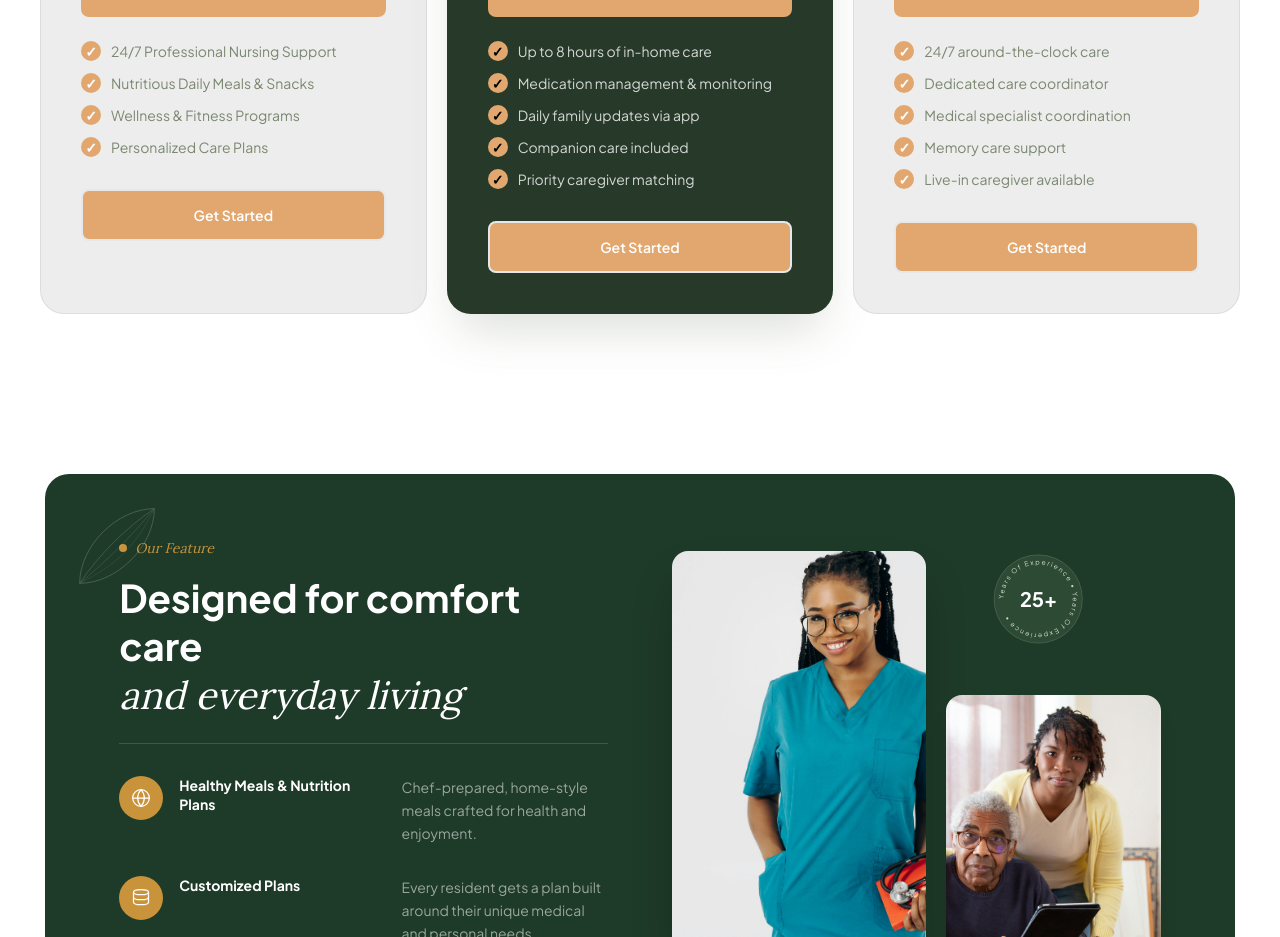
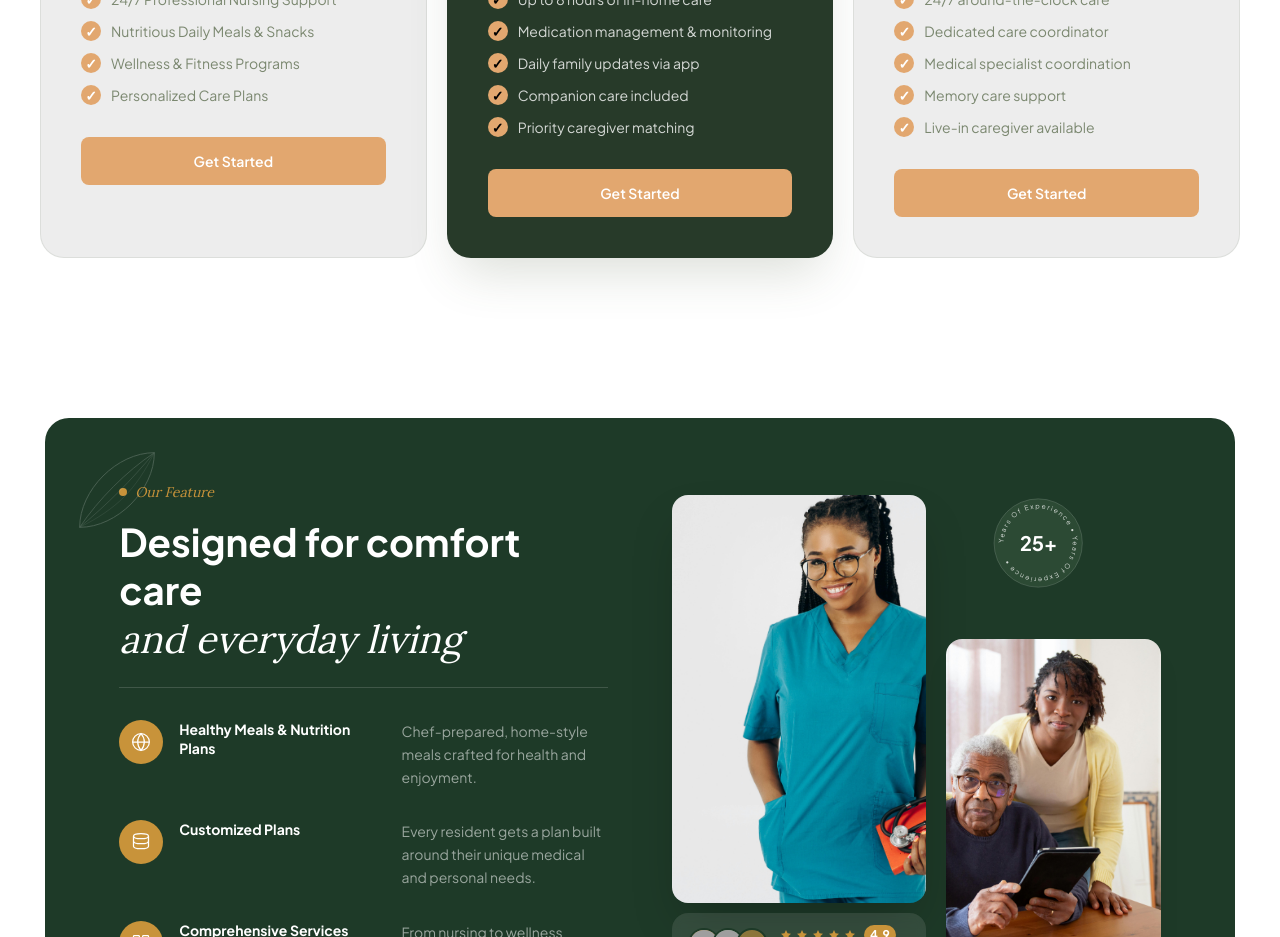
Before and after one commit to minibot47/Royalmedicare, a Next.js app: page / in a window 1280 px wide. Shown: the part 7100-8037 px from the top of the page. Built offline with nearby package versions, Linux system fonts and the light colour scheme; grey boxes are pictures that could not be loaded.

Commit message:
Refactor button class in Plans component for improved styling consistency and update CTA box image.

```diff
--- a/app/components/Plans.tsx
+++ b/app/components/Plans.tsx
@@ -110,7 +110,7 @@
                 ))}
               </ul>
               <button
-                className={`w-full py-3.5 rounded-[8px] font-semibold text-sm border-2 transition-all duration-200 hover:-translate-y-0.5 ${
+                className={`w-full py-3.5 rounded-[8px] font-semibold text-sm  transition-all duration-200 hover:-translate-y-0.5 ${
                   plan.featured
                     ? 'bg-[#E2A76F] text-white text-lg hover:bg-white/90'
                     : 'bg-[#E2A76F] text-white text-lg hover:bg-olive hover:text-white'
```
Also changed, not shown: public/images/cta-box-image.png.
